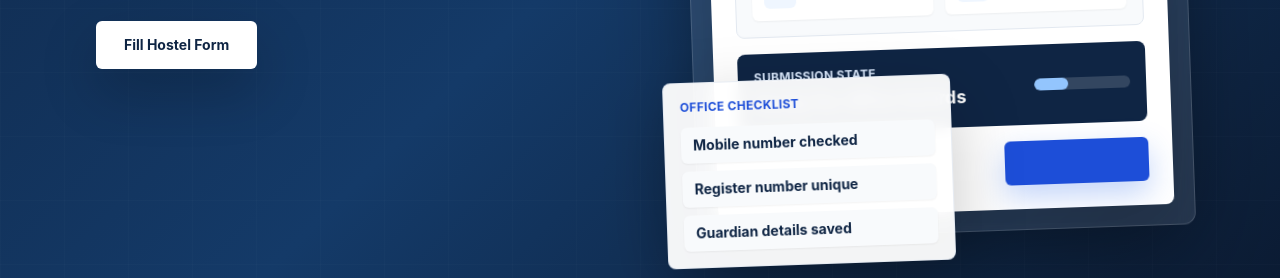
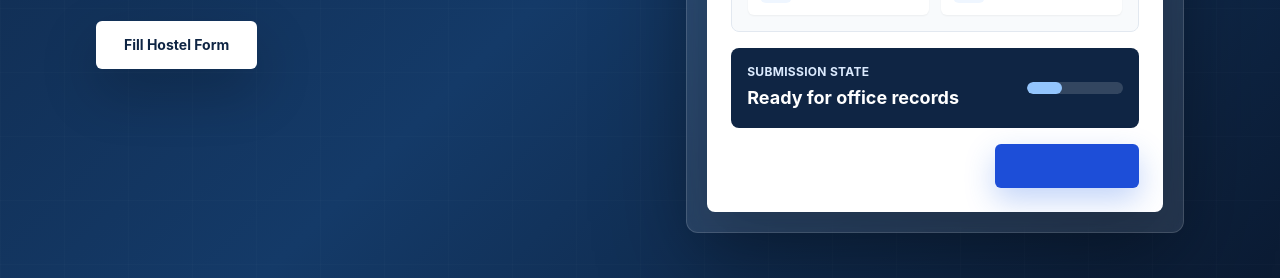
Before and after one commit to aravindan240009-design/new, a React (Vite) app in the folder frontend/: page / in a window 1280 px wide. Shown: the part 568-846 px from the top of the page. Built offline with nearby package versions, Linux system fonts and the light colour scheme; no server answers.

Commit message:
Straighten landing preview card

```diff
--- a/frontend/src/index.css
+++ b/frontend/src/index.css
@@ -55,10 +55,10 @@ label {
 
 @keyframes record-card-float {
   0%, 100% {
-    transform: translateY(0) rotate(-2deg);
+    transform: translateY(0);
   }
   50% {
-    transform: translateY(-10px) rotate(-1.2deg);
+    transform: translateY(-10px);
   }
 }
 
--- a/frontend/src/pages/LandingPage.tsx
+++ b/frontend/src/pages/LandingPage.tsx
@@ -34,7 +34,7 @@ export default function LandingPage() {
             </Link>
           </div>
           <div className="hidden lg:block">
-            <div className="record-card-float group relative rounded-xl border border-white/15 bg-white/10 p-5 shadow-[0_35px_95px_rgba(0,0,0,0.28)] backdrop-blur transition duration-500 hover:-translate-y-2 hover:rotate-0 hover:bg-white/14 hover:shadow-[0_45px_120px_rgba(0,0,0,0.34)]">
+            <div className="record-card-float group relative rounded-xl border border-white/15 bg-white/10 p-5 shadow-[0_35px_95px_rgba(0,0,0,0.28)] backdrop-blur transition duration-500 hover:-translate-y-2 hover:bg-white/14 hover:shadow-[0_45px_120px_rgba(0,0,0,0.34)]">
               <div className="pointer-events-none absolute inset-0 overflow-hidden rounded-xl">
                 <div className="record-card-shine absolute inset-y-0 -left-2/3 w-1/2 bg-gradient-to-r from-transparent via-white/18 to-transparent" />
               </div>
@@ -80,14 +80,6 @@ export default function LandingPage() {
                   <div className="ml-auto h-11 w-36 rounded-md bg-royal shadow-[0_12px_30px_rgba(37,99,235,0.28)] transition group-hover:bg-blue-700" />
                 </div>
               </div>
-              <div className="absolute -bottom-7 -left-8 w-72 rounded-lg border border-slate-200/80 bg-white/95 p-4 text-navy shadow-[0_26px_70px_rgba(0,0,0,0.22)] backdrop-blur transition duration-500 group-hover:-translate-y-2">
-                <p className="text-xs font-bold uppercase tracking-wide text-royal">Office checklist</p>
-                <div className="mt-3 space-y-2">
-                  {['Mobile number checked', 'Register number unique', 'Guardian details saved'].map((item) => (
-                    <div key={item} className="rounded-md bg-slate-50 px-3 py-2 text-sm font-bold text-navy shadow-sm">{item}</div>
-                  ))}
-                </div>
-              </div>
             </div>
           </div>
         </div>
```
